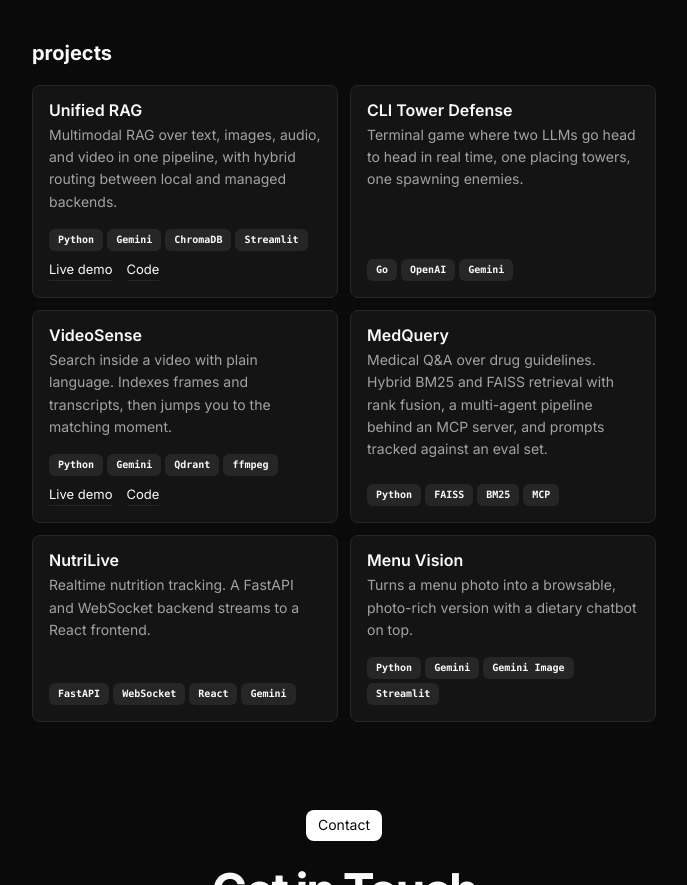
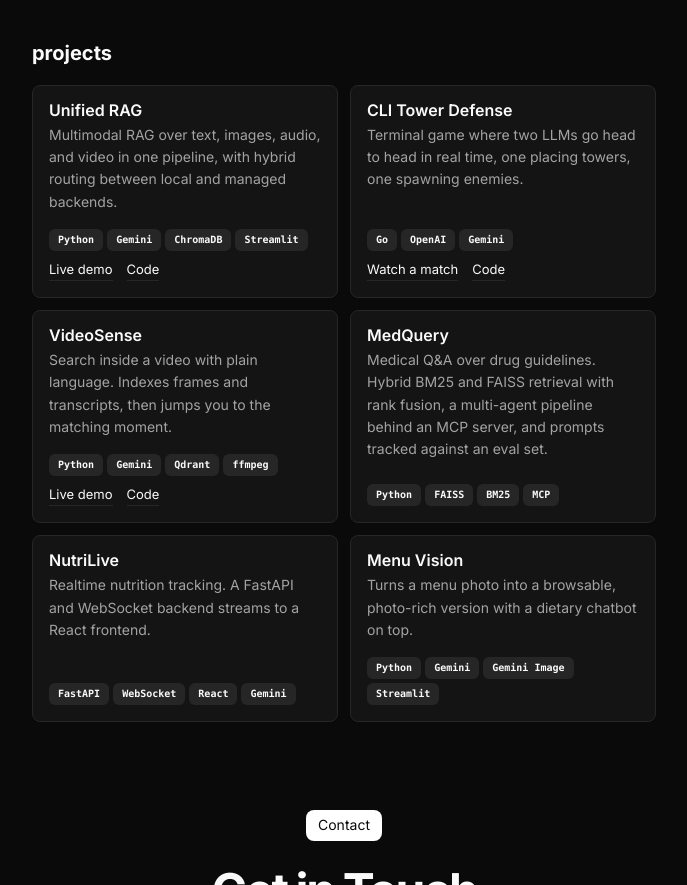
Before and after one commit to kikugo/kikugo.github.io, a plain HTML site: page index.html in a window 1280 px wide. Shown: the part 1415-2300 px from the top of the page, without its empty margins (296-983 px from the left). Drawn offline with Linux system fonts and the light colour scheme.

Commit message:
gave the tower defense card a demo link
It was the one project card with real demo footage and no way to reach it: the
whole card was an anchor to GitHub, so a visitor had to open the repo and scroll
the README to see anything move. The repo now carries a recorded match, so the
card follows the same shape as unified-rag and videosense -- a links row with
the demo first and the code second.

There is no hosted demo to link because it is a terminal program, so "Watch a
match" points at the recorded gif directly.

```diff
--- a/index.html
+++ b/index.html
@@ -670,8 +670,7 @@
           </div>
         </div>
 
-        <a id="proj-cli-tower-defense" href="https://github.com/kikugo/cli-tower-defense" target="_blank" rel="noopener noreferrer"
-          class="project-card">
+        <div id="proj-cli-tower-defense" class="project-card">
           <div class="project-content">
             <h3>CLI Tower Defense</h3>
             <p>Terminal game where two LLMs go head to head in real time, one placing towers, one spawning enemies.</p>
@@ -681,7 +680,11 @@
             <span class="project-tag">OpenAI</span>
             <span class="project-tag">Gemini</span>
           </div>
-        </a>
+          <div class="project-links">
+            <a href="https://raw.githubusercontent.com/kikugo/cli-tower-defense/main/docs/demo.gif" target="_blank" rel="noopener noreferrer">Watch a match</a>
+            <a href="https://github.com/kikugo/cli-tower-defense" target="_blank" rel="noopener noreferrer">Code</a>
+          </div>
+        </div>
 
         <div id="proj-videosense" class="project-card">
           <div class="project-content">
```
